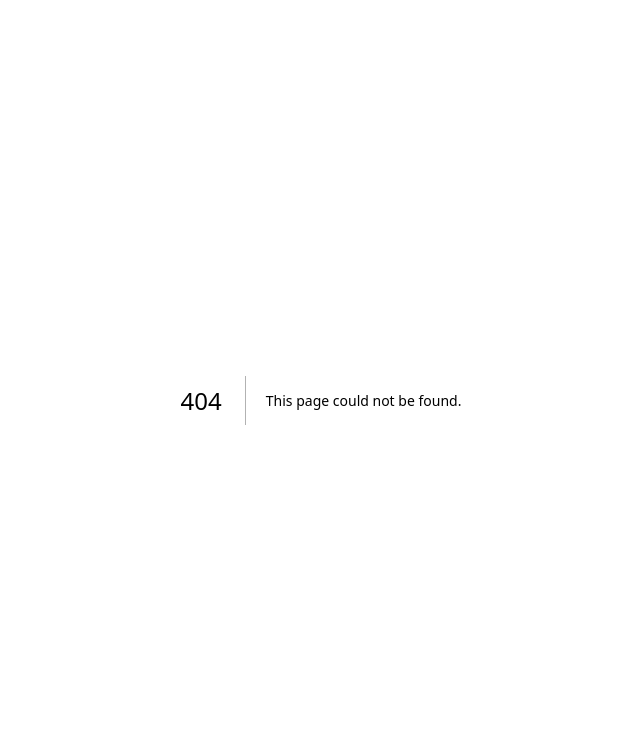
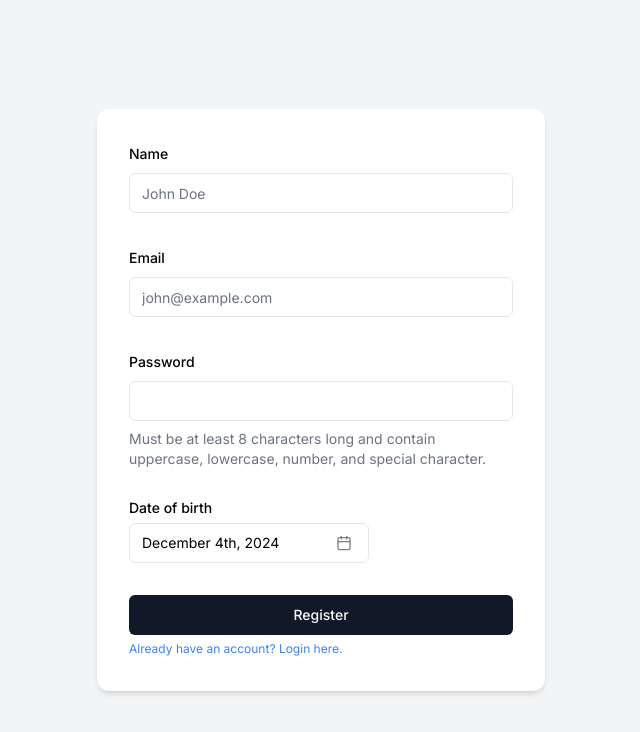
Before and after one commit to YUSUF-SELEIM/medkit, a Next.js app: page /register in a window 1280 px wide. Before the commit this address had no page. Shown: the top 732 px of the page, without its empty margins (319-959 px from the left). Built offline with nearby package versions, Linux system fonts and the light colour scheme.

Commit message:
Add PatientRegisterForm component for user registration

```diff
--- /dev/null
+++ b/src/app/(auth)/register/page.tsx
@@ -0,0 +1,187 @@
+"use client";
+
+import { useState } from "react";
+import { useForm } from "react-hook-form";
+import { zodResolver } from "@hookform/resolvers/zod";
+import { CalendarIcon, UserIcon } from "lucide-react";
+import { format } from "date-fns";
+
+import { Button } from "@/components/ui/button";
+import { Calendar } from "@/components/ui/calendar";
+import {
+  Form,
+  FormControl,
+  FormDescription,
+  FormField,
+  FormItem,
+  FormLabel,
+  FormMessage,
+} from "@/components/ui/form";
+import { Input } from "@/components/ui/input";
+import {
+  Popover,
+  PopoverContent,
+  PopoverTrigger,
+} from "@/components/ui/popover";
+import { PatientRegisterSchema } from "@/lib/validations";
+import { cn } from "@/lib/utils";
+import { z } from "zod";
+import Link from "next/link";
+
+function PatientRegisterForm() {
+  const form = useForm({
+    resolver: zodResolver(PatientRegisterSchema),
+    defaultValues: {
+      name: "",
+      email: "",
+      password: "",
+      DOB: new Date(),
+      role: "patient", // Default role to 'patient'
+    },
+  });
+
+  const [isLoading, setIsLoading] = useState(false);
+  const [error, setError] = useState("");
+  const [success, setSuccess] = useState("");
+
+  // Function to check if the email belongs to a pharmacist
+  const getRoleFromEmail = (email: string) => {
+    return email.endsWith("@pharmacy") ? "pharmacist" : "patient";
+  };
+
+  async function onSubmit(values: z.infer<typeof PatientRegisterSchema>) {
+    setIsLoading(true);
+    setError("");
+    setSuccess("");
+
+
+    try {
+      const response = await fetch("/api/auth/register", {
+        method: "POST",
+        headers: {
+          "Content-Type": "application/json",
+        },
+        body: JSON.stringify(values),
+      });
+
+      if (!response.ok) {
+        const data = await response.json();
+        throw new Error(data.error || "Registration failed");
+      }
+
+      const data = await response.json();
+      setSuccess("Registration successful!");
+      console.log("User created:", data);
+    } catch (err) {
+      setError(err.message || "Something went wrong");
+    } finally {
+      setIsLoading(false);
+    }
+  }
+
+  return (
+    <Form {...form}>
+      <form onSubmit={form.handleSubmit(onSubmit)} className="space-y-8">
+        {error && <p className="text-red-500">{error}</p>}
+        {success && <p className="text-green-500">{success}</p>}
+
+        <FormField
+          control={form.control}
+          name="name"
+          render={({ field }) => (
+            <FormItem>
+              <FormLabel>Name</FormLabel>
+              <FormControl>
+                <Input placeholder="John Doe" {...field} />
+              </FormControl>
+              <FormMessage />
+            </FormItem>
+          )}
+        />
+        <FormField
+          control={form.control}
+          name="email"
+          render={({ field }) => (
+            <FormItem>
+              <FormLabel>Email</FormLabel>
+              <FormControl>
+                <Input type="email" placeholder="john@example.com" {...field} />
+              </FormControl>
+              <FormMessage />
+            </FormItem>
+          )}
+        />
+        <FormField
+          control={form.control}
+          name="password"
+          render={({ field }) => (
+            <FormItem>
+              <FormLabel>Password</FormLabel>
+              <FormControl>
+                <Input type="password" {...field} />
+              </FormControl>
+              <FormDescription>
+                Must be at least 8 characters long and contain uppercase,
+                lowercase, number, and special character.
+              </FormDescription>
+              <FormMessage />
+            </FormItem>
+          )}
+        />
+        <FormField
+          control={form.control}
+          name="DOB"
+          render={({ field }) => (
+            <FormItem className="flex flex-col">
+              <FormLabel>Date of birth</FormLabel>
+              <Popover>
+                <PopoverTrigger asChild>
+                  <FormControl>
+                    <Button
+                      variant={"outline"}
+                      className={cn(
+                        "w-[240px] pl-3 text-left font-normal",
+                        !field.value && "text-muted-foreground"
+                      )}
+                    >
+                      {field.value ? (
+                        format(field.value, "PPP")
+                      ) : (
+                        <span>Pick a date</span>
+                      )}
+                      <CalendarIcon className="ml-auto h-4 w-4 opacity-50" />
+                    </Button>
+                  </FormControl>
+                </PopoverTrigger>
+                <PopoverContent className="w-auto p-0" align="start">
+                  <Calendar
+                    mode="single"
+                    selected={field.value}
+                    onSelect={field.onChange}
+                    disabled={(date) =>
+                      date > new Date() || date < new Date("1900-01-01")
+                    }
+                    initialFocus
+                  />
+                </PopoverContent>
+              </Popover>
+              <FormMessage />
+            </FormItem>
+          )}
+        />
+        <Button type="submit" className="w-full" disabled={isLoading}>
+          {isLoading && <UserIcon className="mr-2 h-4 w-4 animate-spin" />}
+          Register
+        </Button>
+      </form>
+      <Link
+        href="/login"
+        className="text-blue-500 hover:underline text-xs my-2"
+      >
+        Already have an account? Login here.
+      </Link>
+    </Form>
+  );
+}
+
+export default PatientRegisterForm;
```
